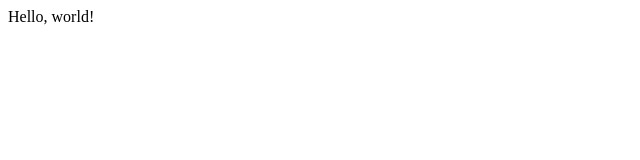
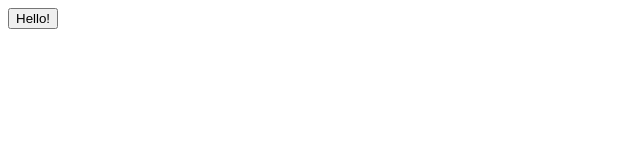
Before and after one commit to lwwwrjke-org/po-4-wt, a React (Create React App) app in the folder Reports/Galanin_Pavel/lab5/: page / in a window 1280 px wide. Shown: the top 160 px of the page, without its empty margins (0-640 px from the left). Built offline with nearby package versions, Linux system fonts and the light colour scheme.

Commit message:
lab5/Galanin_Pavel : Added "Hello" button

```diff
--- a/Reports/Galanin_Pavel/lab5/src/components/App/App.jsx
+++ b/Reports/Galanin_Pavel/lab5/src/components/App/App.jsx
@@ -1,7 +1,12 @@
 function App() {
+    function hi()
+    {
+        alert("Hi!");
+    }
+
     return (
         <div className="App">
-            Hello, world!
+            <button onClick={hi}>Hello!</button>
         </div>
     );
 }
```
